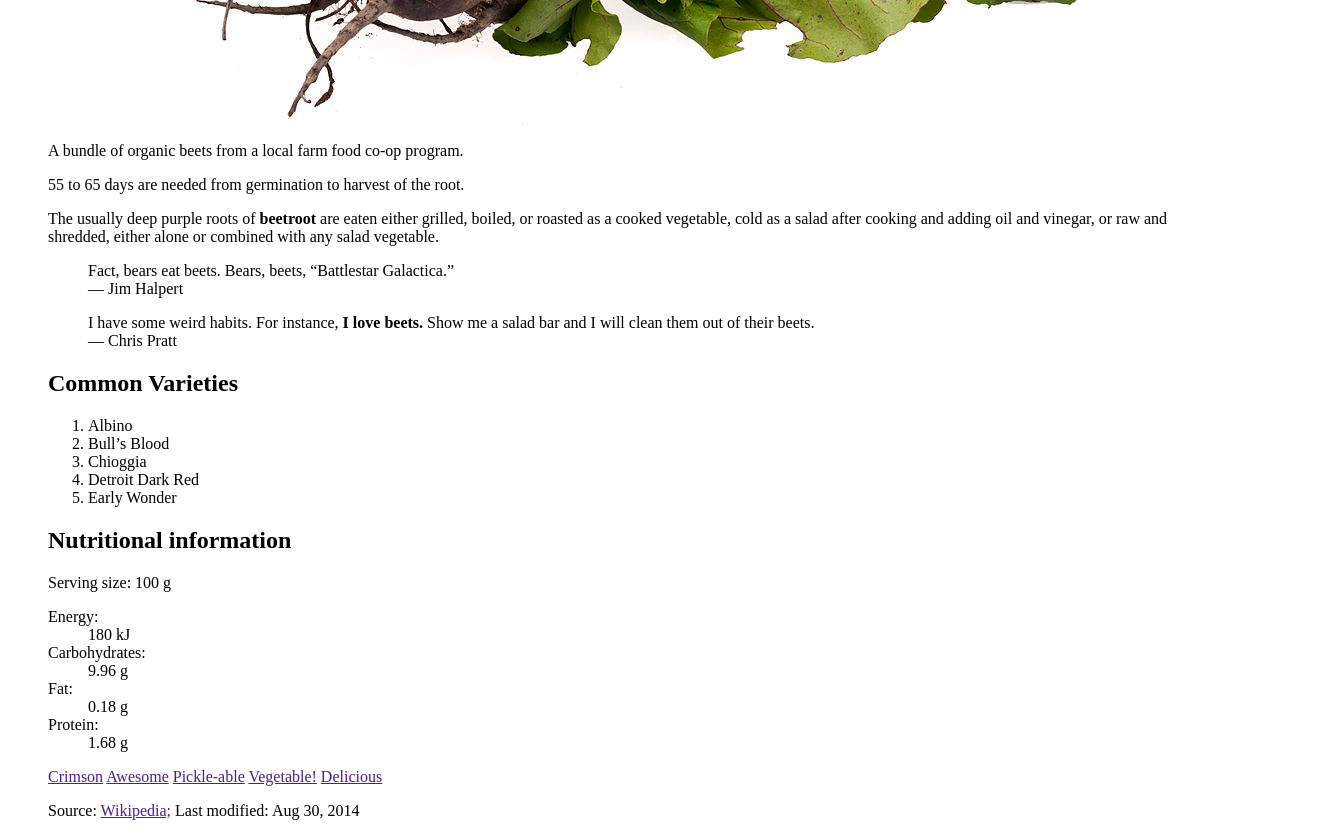
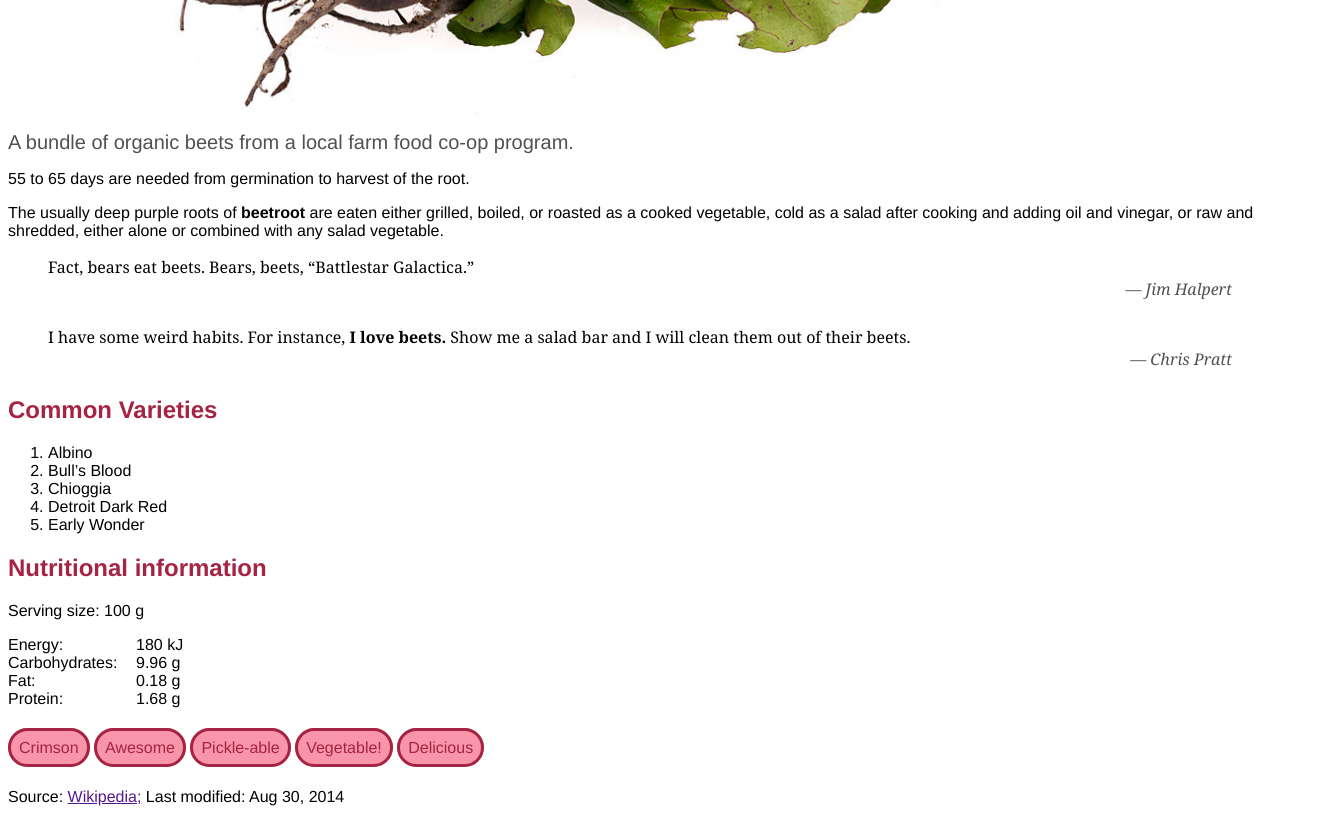
Before and after one commit to situ0020/dsn1678-exercise-0, a plain HTML site: page index.html in a window 1280 px wide. Shown: the part 800-1636 px from the top of the page, 1328 px wide, since content can reach past the window. Drawn offline with Linux system fonts and the light colour scheme.

Commit message:
Added css style

```diff
--- a/css/general.css
+++ b/css/general.css
@@ -1,3 +1,52 @@
+html {
+	font-family:Gotham, "Helvetica Neue", Helvetica, Arial, sans-serif;
+}
+
 h1, h2 {
-	color: rgba(165, 35, 67, 1);
+	color: rgba(165,35,67,1);
 }
+
+img {
+	width: 100%;
+}
+
+figcaption {
+	font-size: 1.25rem;
+	color: rgba(81,81,81,1);
+}
+
+dl {
+	overflow: hidden;
+}
+
+dd {
+	float: left;
+	margin: 0;
+	padding: 0;
+}
+
+dt {
+	float: left;
+	clear: left;
+	width: 8em;
+}
+
+blockquote {
+	font-family:Cambria, "Hoefler Text", "Liberation Serif", Times, "Times New Roman", serif;
+	margin-bottom: 3em;
+}
+
+cite {
+	float: right;
+	color: rgba(81,81,81,1);
+}
+
+.tags a {
+	color: rgba(165,35,67,1);
+	text-decoration: none;
+	border: solid rgba(165,35,67,1);
+	border-radius: 40px;
+	padding: .5em;
+	background-color: rgba(249,149,170,1);
+	line-height: 3em;
+}
--- a/index.html
+++ b/index.html
@@ -2,13 +2,14 @@
 <html>
 <head>
 	<meta charset="UTF-8">
+	<link a href="css/general.css" rel='stylesheet'>
 	<title>Beetroot</title>
 </head>
 
 <body>
-
+	<div>
 	<h1>Beetroot <i>(Beta vulgaris)</i></h1>
-	<figure>
+	</div>
 	<img src="images/beetroot.jpg" alt="">
 	<figcaption>A bundle of organic beets from a local farm food co-op program.</figcaption>
 	<p>55 to 65 days are needed from germination to harvest of the root.</p>
@@ -17,13 +18,13 @@ cooked vegetable, cold as a salad after cooking and adding oil and vinegar, or r
 shredded, either alone or combined with any salad vegetable.</p>
 	<blockquote>Fact, bears eat beets. Bears, beets, “Battlestar Galactica.”
 		<footer>
-		<site>— Jim Halpert</site>
+		<cite>— Jim Halpert</cite>
 		</footer>
 	</blockquote>
 	<blockquote>I have some weird habits. For instance, <strong>I love beets.</strong> Show me a salad bar and I will
 clean them out of their beets.
 		<footer>
-		<site>— Chris Pratt</site>
+		<cite>— Chris Pratt</cite>
 		</footer>
 	</blockquote>
 	<h2>Common Varieties</h2>
@@ -54,12 +55,14 @@ clean them out of their beets.
 			<data value="1.68">1.68 g</data>
 		</dd>
 	</dl>
+	<div class="tags">
 	<a href="">Crimson</a>
 	<a href="">Awesome</a>
 	<a href="">Pickle-able</a>
 	<a href="">Vegetable!</a>
 	<a href="">Delicious</a>
+	</div>
 
-	<p>Source: <a href="">Wikipedia;</a> Last modified: Aug 30, 2014</p>
+	<p>Source: <a href="">Wikipedia;</a> Last modified: <time datatime="2014-08-30">Aug 30, 2014</p>
 </body>
 </html>
```
